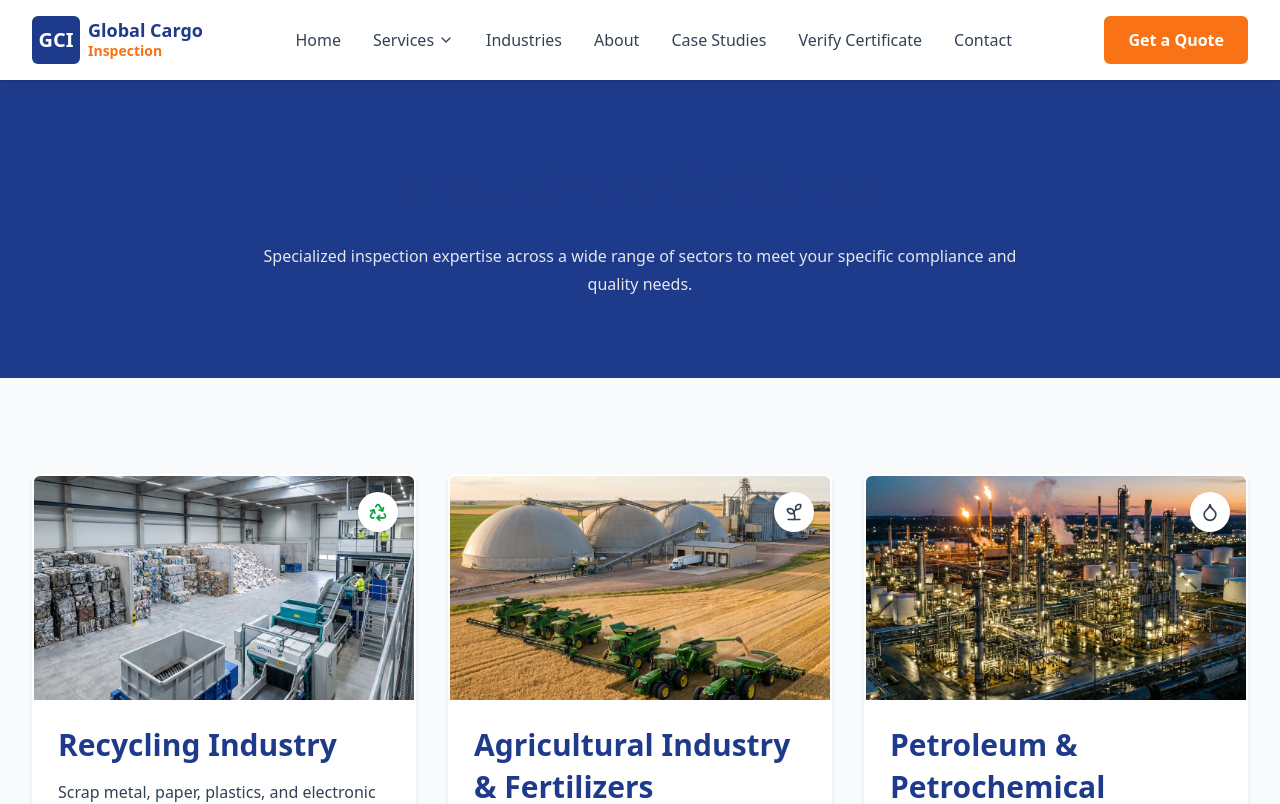
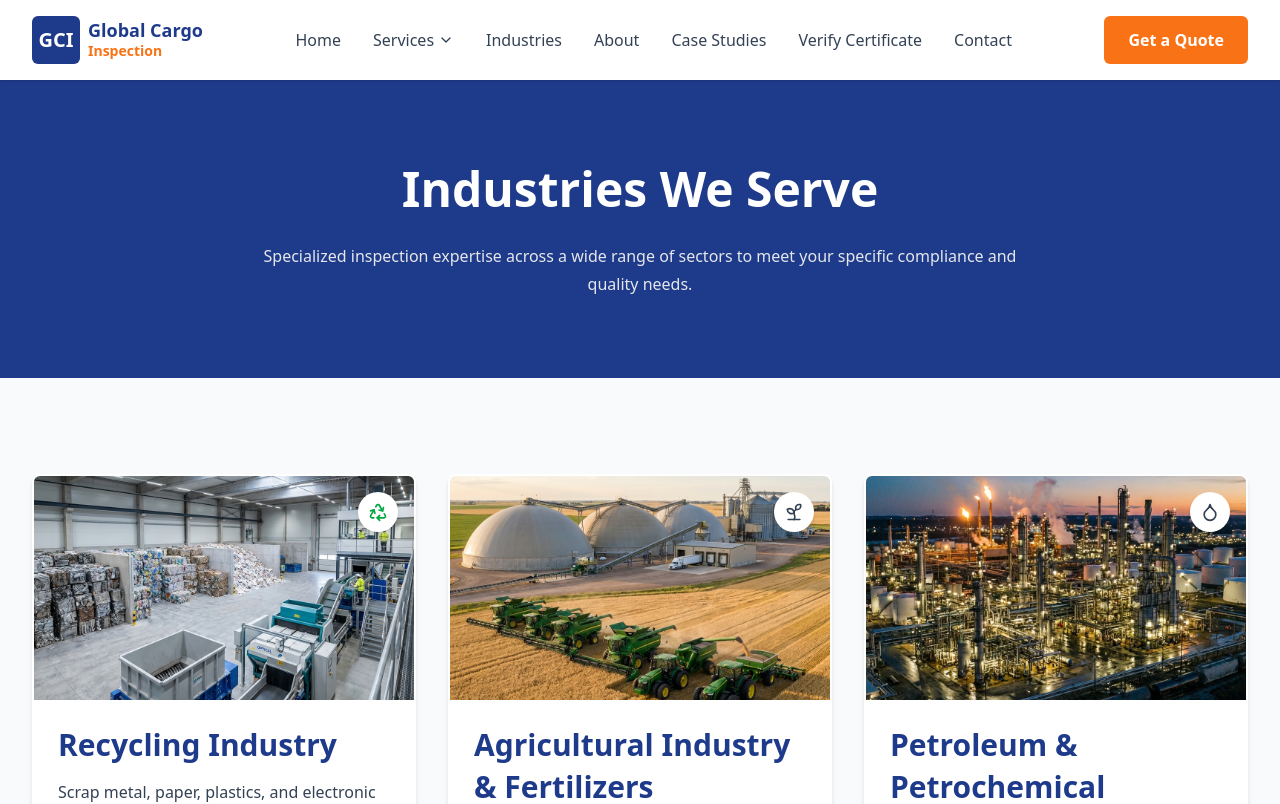
Before and after one commit to Markcarrod/global-cargo-inspection, a Next.js app: page /industries in a window 1280 px wide. Shown: the top 804 px of the page. Built offline with nearby package versions, Linux system fonts and the light colour scheme.

Commit message:
Ensure white font for Case Studies and Industries We Serve headers

```diff
--- a/app/case-studies/page.tsx
+++ b/app/case-studies/page.tsx
@@ -81,7 +81,7 @@ export default function CaseStudiesPage() {
             {/* Header */}
             <section className="bg-primary-navy py-16 text-white text-center">
                 <div className="container-custom">
-                    <h1 className="text-4xl md:text-5xl font-bold mb-4">Case Studies</h1>
+                    <h1 className="text-4xl md:text-5xl font-bold mb-4" style={{ color: 'white' }}>Case Studies</h1>
                     <p className="text-xl text-gray-200">
                         Real-world examples of how we ensure quality and compliance for our global clients.
                     </p>
--- a/app/industries/page.tsx
+++ b/app/industries/page.tsx
@@ -77,7 +77,7 @@ export default function IndustriesPage() {
             {/* Header */}
             <section className="bg-primary-navy py-20 text-white text-center">
                 <div className="container-custom">
-                    <h1 className="text-5xl font-bold mb-6">Industries We Serve</h1>
+                    <h1 className="text-5xl font-bold mb-6" style={{ color: 'white' }}>Industries We Serve</h1>
                     <p className="text-xl text-gray-200 max-w-3xl mx-auto">
                         Specialized inspection expertise across a wide range of sectors to meet your specific compliance and quality needs.
                     </p>
```
